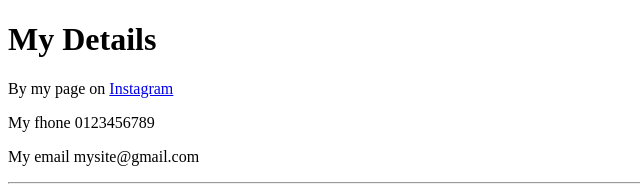
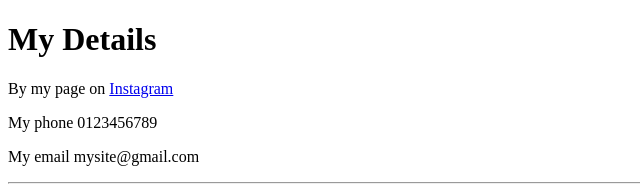
Before and after one commit to lisabra/cvv, a plain HTML site: page Contact me.html in a window 1280 px wide. Shown: the top 189 px of the page, 0-640 px from the left. Drawn offline with Linux system fonts and the light colour scheme.

Commit message:
Update Contact me.html

```diff
--- a/Contact me.html
+++ b/Contact me.html
@@ -7,7 +7,7 @@
   <body>
     <h1>My Details</h1>
     <p>By my page on <a href="https://www.instagram.com/lis.abra/">Instagram</a></p>
-    <p>My fhone 0123456789</p>
+    <p>My phone 0123456789</p>
     <p>My email mysite@gmail.com</p>
     <hr>
     <form action="mailto:lise.abramova@gmail.com" method="post" enctype="text/plain">
```
